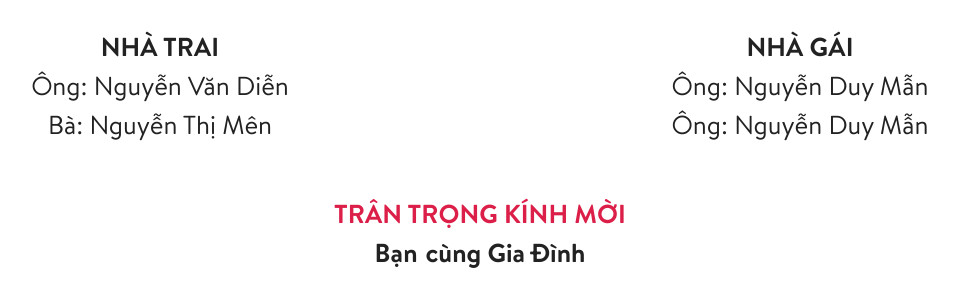
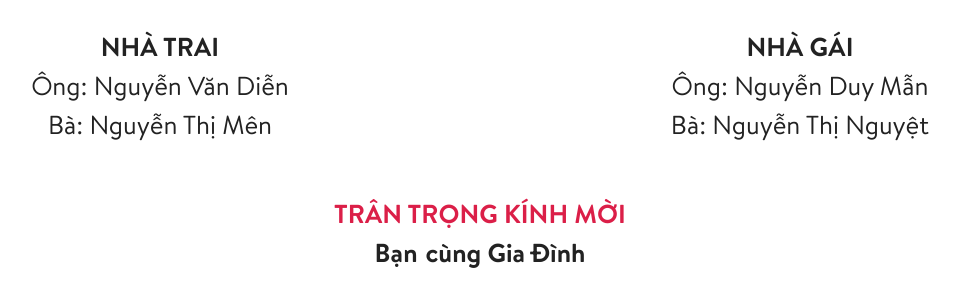
Before and after one commit to homestaygiadinhnho/homestaygiadinhnho, a Jekyll site: the page built from index.html, in a window 1280 px wide. Shown: the part 2237-2519 px from the top of the page, without its empty margins (160-1120 px from the left). Built offline with Jekyll 4.4.1, drawn with Linux system fonts in a browser that asks for light colours; nearby versions of some CDN libraries; some web fonts are replaced; the list of posts is cut into pages by our own code.

Commit message:
Update index.html

```diff
--- a/index.html
+++ b/index.html
@@ -178,7 +178,7 @@ wedding_venue: "Lê Quang Đạo, An Đông, Thành phố Huế, Thừa Thiên H
         <div>
           <div class="font-bold" data-editable="true">NHÀ GÁI</div>
           <div>
-            <span data-editable="true">{{ page.bride_representative_1 }}</span><br><span data-editable="true">{{ page.bride_representative_1 }}</span>
+            <span data-editable="true">{{ page.bride_representative_1 }}</span><br><span data-editable="true">{{ page.bride_representative_2 }}</span>
           </div>
         </div>
       </div>
```
